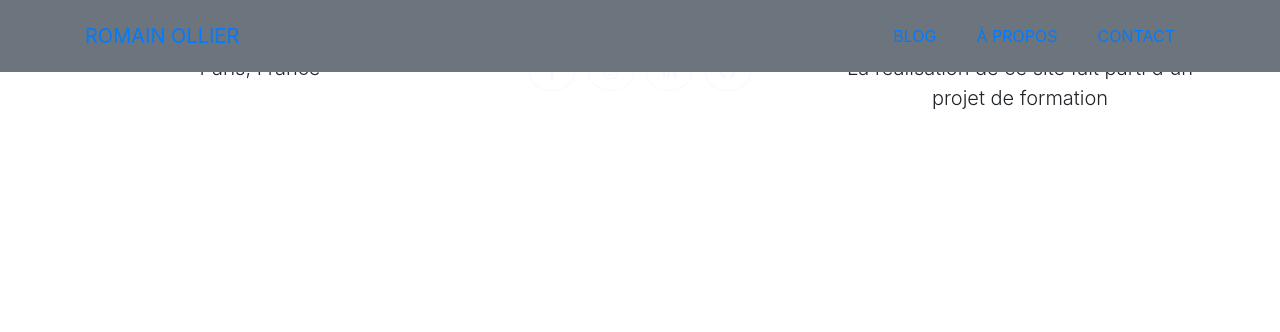
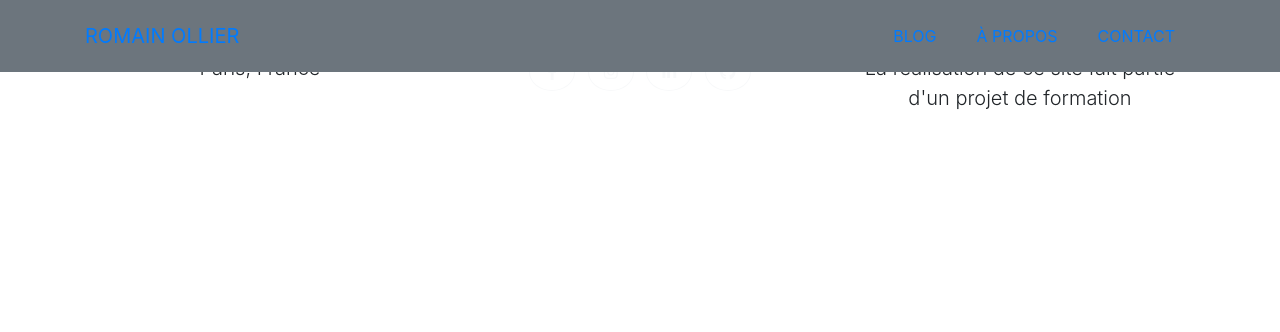
Before and after one commit to RomainDW/Blog-PHP, a PHP site: template views/base-front.html.twig in a window 1280 px wide. Shown: the top 332 px of the page. Run offline with PHP 8.4, Linux system fonts and the light colour scheme; the template is opened without the code that fills it, so the values that code supplies are empty; some libraries are stand-ins or nearby versions.

Commit message:
:pencil2: spell check

```diff
--- a/views/components/footer.html.twig
+++ b/views/components/footer.html.twig
@@ -32,7 +32,7 @@
             </div>
             <div class="col-md-4">
                 <h4 class="text-uppercase mb-4">à propos du site</h4>
-                <p class="lead mb-0">La réalisation de ce site fait parti d'un projet de formation</p>
+                <p class="lead mb-0">La réalisation de ce site fait partie d'un projet de formation</p>
             </div>
         </div>
     </div>
```
